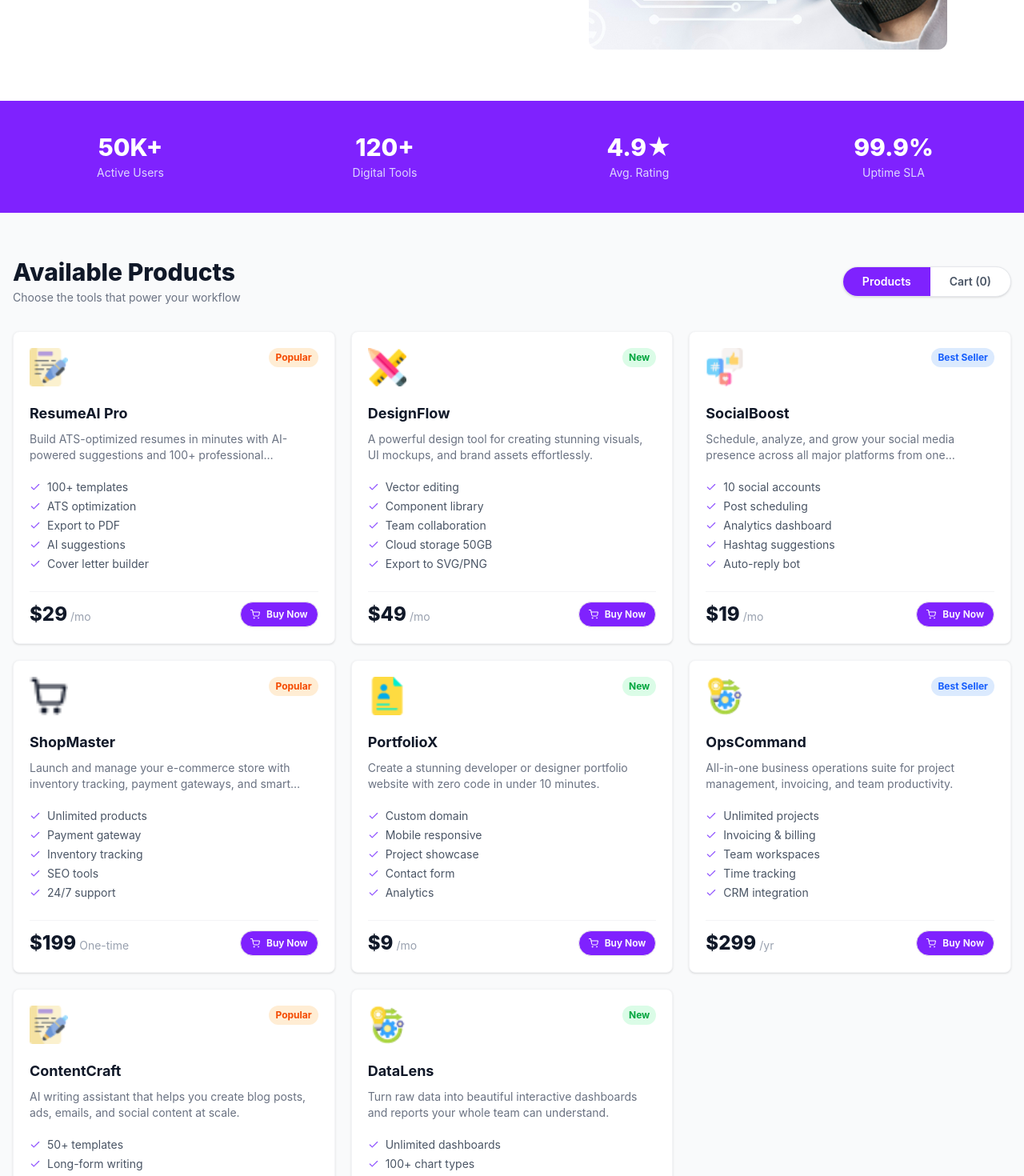
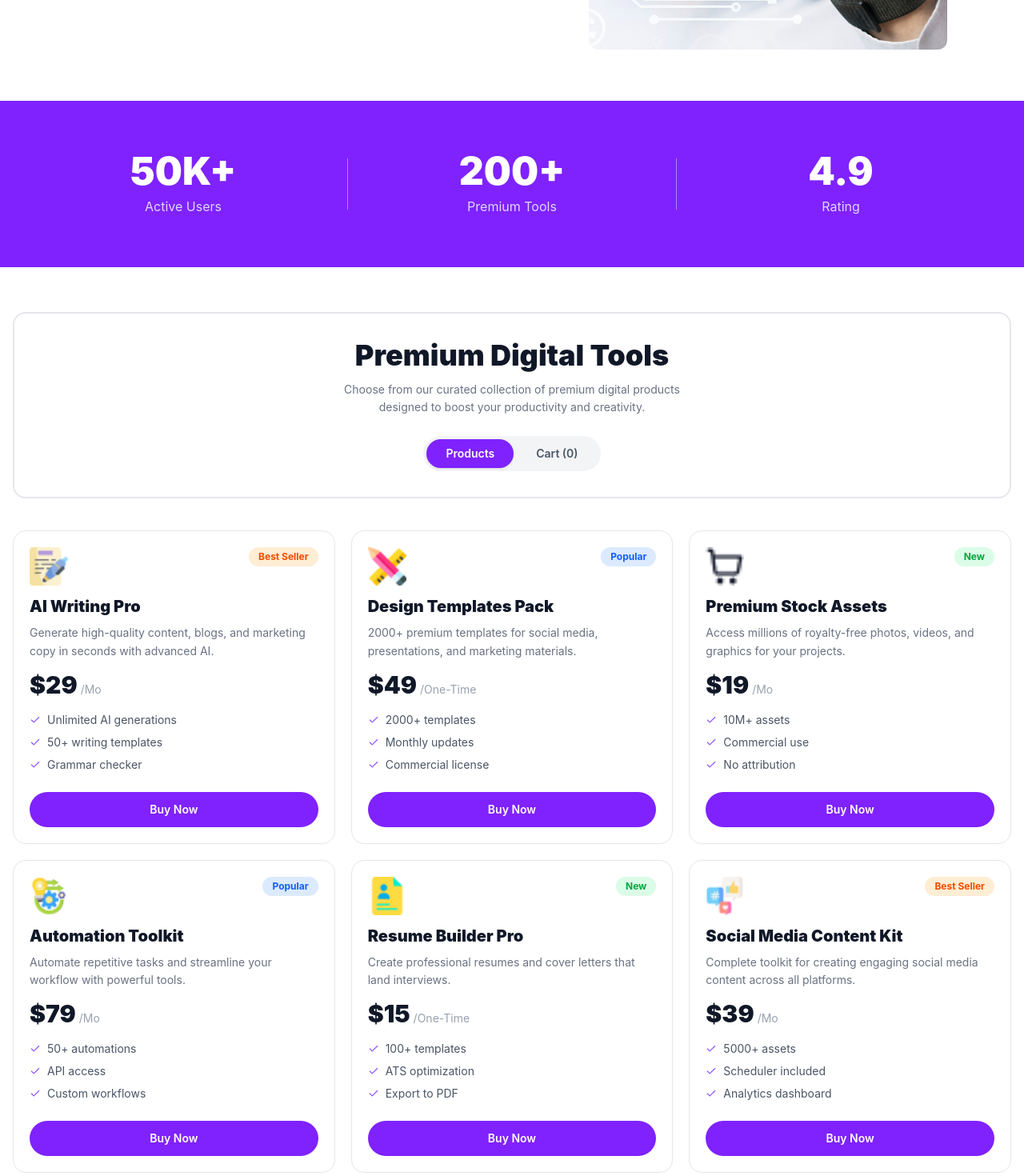
Before and after one commit to NourinDina395/web-course-assignment6, a React (Vite) app: page / in a window 1280 px wide. Shown: the part 600-2070 px from the top of the page at 80% size. Built offline with nearby package versions, Linux system fonts and the light colour scheme.

Commit message:
stat and products card okk

```diff
--- a/public/products.json
+++ b/public/products.json
@@ -1,90 +1,68 @@
 [
   {
     "id": 1,
-    "name": "ResumeAI Pro",
-    "description": "Build ATS-optimized resumes in minutes with AI-powered suggestions and 100+ professional templates.",
+    "name": "AI Writing Pro",
+    "description": "Generate high-quality content, blogs, and marketing copy in seconds with advanced AI.",
     "price": 29,
-    "period": "monthly",
-    "tag": "Popular",
-    "tagType": "popular",
-    "features": ["100+ templates", "ATS optimization", "Export to PDF", "AI suggestions", "Cover letter builder"],
+    "period": "Mo",
+    "tag": "Best Seller",
+    "tagType": "bestseller",
+    "features": ["Unlimited AI generations", "50+ writing templates", "Grammar checker"],
     "icon": "writing"
   },
   {
     "id": 2,
-    "name": "DesignFlow",
-    "description": "A powerful design tool for creating stunning visuals, UI mockups, and brand assets effortlessly.",
+    "name": "Design Templates Pack",
+    "description": "2000+ premium templates for social media, presentations, and marketing materials.",
     "price": 49,
-    "period": "monthly",
-    "tag": "New",
-    "tagType": "new",
-    "features": ["Vector editing", "Component library", "Team collaboration", "Cloud storage 50GB", "Export to SVG/PNG"],
+    "period": "One-Time",
+    "tag": "Popular",
+    "tagType": "popular",
+    "features": ["2000+ templates", "Monthly updates", "Commercial license"],
     "icon": "design"
   },
   {
     "id": 3,
-    "name": "SocialBoost",
-    "description": "Schedule, analyze, and grow your social media presence across all major platforms from one dashboard.",
+    "name": "Premium Stock Assets",
+    "description": "Access millions of royalty-free photos, videos, and graphics for your projects.",
     "price": 19,
-    "period": "monthly",
-    "tag": "Best Seller",
-    "tagType": "bestseller",
-    "features": ["10 social accounts", "Post scheduling", "Analytics dashboard", "Hashtag suggestions", "Auto-reply bot"],
-    "icon": "social"
+    "period": "Mo",
+    "tag": "New",
+    "tagType": "new",
+    "features": ["10M+ assets", "Commercial use", "No attribution"],
+    "icon": "shopping"
   },
   {
     "id": 4,
-    "name": "ShopMaster",
-    "description": "Launch and manage your e-commerce store with inventory tracking, payment gateways, and smart analytics.",
-    "price": 199,
-    "period": "one-time",
+    "name": "Automation Toolkit",
+    "description": "Automate repetitive tasks and streamline your workflow with powerful tools.",
+    "price": 79,
+    "period": "Mo",
     "tag": "Popular",
     "tagType": "popular",
-    "features": ["Unlimited products", "Payment gateway", "Inventory tracking", "SEO tools", "24/7 support"],
-    "icon": "shopping"
+    "features": ["50+ automations", "API access", "Custom workflows"],
+    "icon": "operation"
   },
   {
     "id": 5,
-    "name": "PortfolioX",
-    "description": "Create a stunning developer or designer portfolio website with zero code in under 10 minutes.",
-    "price": 9,
-    "period": "monthly",
+    "name": "Resume Builder Pro",
+    "description": "Create professional resumes and cover letters that land interviews.",
+    "price": 15,
+    "period": "One-Time",
     "tag": "New",
     "tagType": "new",
-    "features": ["Custom domain", "Mobile responsive", "Project showcase", "Contact form", "Analytics"],
+    "features": ["100+ templates", "ATS optimization", "Export to PDF"],
     "icon": "portfolio"
   },
   {
     "id": 6,
-    "name": "OpsCommand",
-    "description": "All-in-one business operations suite for project management, invoicing, and team productivity.",
-    "price": 299,
-    "period": "yearly",
+    "name": "Social Media Content Kit",
+    "description": "Complete toolkit for creating engaging social media content across all platforms.",
+    "price": 39,
+    "period": "Mo",
     "tag": "Best Seller",
     "tagType": "bestseller",
-    "features": ["Unlimited projects", "Invoicing & billing", "Team workspaces", "Time tracking", "CRM integration"],
-    "icon": "operation"
-  },
-  {
-    "id": 7,
-    "name": "ContentCraft",
-    "description": "AI writing assistant that helps you create blog posts, ads, emails, and social content at scale.",
-    "price": 39,
-    "period": "monthly",
-    "tag": "Popular",
-    "tagType": "popular",
-    "features": ["50+ templates", "Long-form writing", "Plagiarism check", "SEO optimizer", "Multi-language"],
-    "icon": "writing"
-  },
-  {
-    "id": 8,
-    "name": "DataLens",
-    "description": "Turn raw data into beautiful interactive dashboards and reports your whole team can understand.",
-    "price": 79,
-    "period": "monthly",
-    "tag": "New",
-    "tagType": "new",
-    "features": ["Unlimited dashboards", "100+ chart types", "Real-time data", "CSV/Excel import", "Share & embed"],
-    "icon": "operation"
+    "features": ["5000+ assets", "Scheduler included", "Analytics dashboard"],
+    "icon": "social"
   }
 ]
--- a/src/components/Products/MainSection.jsx
+++ b/src/components/Products/MainSection.jsx
@@ -5,7 +5,6 @@ import { toast } from "react-toastify";
 
 const ProductList = ({ productsPromise, cartItems, setCartItems }) => {
   const products = use(productsPromise);
-
   return (
     <div className="grid grid-cols-1 md:grid-cols-2 lg:grid-cols-3 gap-5">
       {products.map((product) => (
@@ -31,47 +30,49 @@ const MainSection = ({ productsPromise, cartItems, setCartItems }) => {
       return;
     }
     setCartItems([]);
-    toast.success("🎉 Order placed successfully! Thank you for your purchase!");
+    toast.success("🎉 Order placed successfully!");
   };
 
   return (
-    <section id="products" className="py-14 bg-gray-50">
+    <section id="products" className="py-14 bg-white">
       <div className="container mx-auto px-4">
-        {/* Header with toggle */}
-        <div className="flex flex-col sm:flex-row items-start sm:items-center justify-between gap-4 mb-8">
-          <div>
-            <h2 className="text-3xl font-extrabold text-gray-900">
-              {activeTab === "products" ? "Available Products" : `My Cart (${cartItems.length})`}
+
+        {/* Section header - inside dashed border box */}
+        <div className="border-2  border-gray-200 rounded-2xl p-8 mb-10">
+          <div className="text-center mb-6">
+            <h2 className="text-4xl font-black text-gray-900 mb-3">
+              Premium Digital Tools
             </h2>
-            <p className="text-gray-500 text-sm mt-1">
-              {activeTab === "products"
-                ? "Choose the tools that power your workflow"
-                : "Review your selected tools"}
+            <p className="text-gray-500 text-sm max-w-md mx-auto leading-relaxed">
+              Choose from our curated collection of premium digital products designed to
+              boost your productivity and creativity.
             </p>
           </div>
 
           {/* Toggle buttons */}
-          <div className="flex rounded-full border border-gray-200 overflow-hidden bg-white shadow-sm">
+          <div className="flex justify-center">
+            <div className="flex items-center gap-1 bg-gray-100 rounded-full p-1">
               <button
                 onClick={() => setActiveTab("products")}
-              className={`px-6 py-2 text-sm font-semibold transition-colors ${
+                className={`px-6 py-2 text-sm font-semibold rounded-full transition-colors ${
                   activeTab === "products"
-                  ? "bg-violet-600 text-white"
-                  : "text-gray-600 hover:bg-gray-50"
+                    ? "bg-violet-600 text-white shadow"
+                    : "text-gray-600 hover:text-gray-900"
                 }`}
               >
                 Products
               </button>
               <button
                 onClick={() => setActiveTab("cart")}
-              className={`px-6 py-2 text-sm font-semibold transition-colors ${
+                className={`px-6 py-2 text-sm font-semibold rounded-full transition-colors ${
                   activeTab === "cart"
-                  ? "bg-violet-600 text-white"
-                  : "text-gray-600 hover:bg-gray-50"
+                    ? "bg-violet-600 text-white shadow"
+                    : "text-gray-600 hover:text-gray-900"
                 }`}
               >
                 Cart ({cartItems.length})
               </button>
+            </div>
           </div>
         </div>
 
@@ -96,10 +97,10 @@ const MainSection = ({ productsPromise, cartItems, setCartItems }) => {
               <div className="text-center py-16">
                 <div className="text-6xl mb-4">🛒</div>
                 <h3 className="text-xl font-bold text-gray-700 mb-2">Your cart is empty</h3>
-                <p className="text-gray-400">Go to the Products tab to add tools to your cart.</p>
+                <p className="text-gray-400">Go to the Products tab to add tools.</p>
                 <button
                   onClick={() => setActiveTab("products")}
-                  className="btn bg-violet-600 text-white hover:bg-violet-700 mt-5 rounded-full"
+                  className="bg-violet-600 text-white hover:bg-violet-700 mt-5 px-6 py-2 rounded-full text-sm font-semibold"
                 >
                   Browse Products
                 </button>
@@ -114,8 +115,6 @@ const MainSection = ({ productsPromise, cartItems, setCartItems }) => {
                     setCartItems={setCartItems}
                   />
                 ))}
-
-                {/* Summary */}
                 <div className="mt-6 p-5 bg-violet-50 rounded-2xl border border-violet-100">
                   <div className="flex justify-between items-center mb-4">
                     <span className="text-gray-600 font-medium">Total ({cartItems.length} items)</span>
@@ -123,7 +122,7 @@ const MainSection = ({ productsPromise, cartItems, setCartItems }) => {
                   </div>
                   <button
                     onClick={handleCheckout}
-                    className="btn w-full bg-violet-600 hover:bg-violet-700 text-white rounded-full"
+                    className="w-full bg-violet-600 hover:bg-violet-700 text-white font-semibold py-3 rounded-full transition-colors"
                   >
                     Proceed to Checkout
                   </button>
--- a/src/components/Products/ProductCard.jsx
+++ b/src/components/Products/ProductCard.jsx
@@ -1,5 +1,5 @@
 import React, { useState } from "react";
-import { FiCheck, FiShoppingCart } from "react-icons/fi";
+import { FiCheck } from "react-icons/fi";
 import { toast } from "react-toastify";
 import designIcon from "../../assets/products/design-tool.png";
 import operationIcon from "../../assets/products/operation.png";
@@ -18,20 +18,13 @@ const iconMap = {
 };
 
 const tagColors = {
-  popular: "bg-orange-100 text-orange-600",
+  popular: "bg-blue-100 text-blue-600",
   new: "bg-green-100 text-green-600",
-  bestseller: "bg-blue-100 text-blue-600",
-};
-
-const periodLabel = {
-  "one-time": "One-time",
-  monthly: "/mo",
-  yearly: "/yr",
+  bestseller: "bg-orange-100 text-orange-600",
 };
 
 const ProductCard = ({ product, cartItems, setCartItems }) => {
   const [added, setAdded] = useState(false);
-
   const isInCart = cartItems.some((item) => item.id === product.id);
 
   const handleAddToCart = () => {
@@ -46,9 +39,8 @@ const ProductCard = ({ product, cartItems, setCartItems }) => {
   };
 
   return (
-    <div className="card bg-white border border-gray-100 shadow-sm hover:shadow-md transition-shadow">
-      <div className="card-body p-5">
-        {/* Tag & icon row */}
+    <div className="bg-white border border-gray-200 rounded-2xl p-5 flex flex-col hover:shadow-md transition-shadow">
+      {/* Icon & Tag row */}
       <div className="flex items-start justify-between mb-3">
         <img
           src={iconMap[product.icon] || writingIcon}
@@ -56,7 +48,7 @@ const ProductCard = ({ product, cartItems, setCartItems }) => {
           className="w-12 h-12 object-contain"
         />
         <span
-            className={`text-xs font-bold px-2 py-1 rounded-full ${
+          className={`text-xs font-bold px-3 py-1 rounded-full ${
             tagColors[product.tagType] || "bg-gray-100 text-gray-600"
           }`}
         >
@@ -64,12 +56,20 @@ const ProductCard = ({ product, cartItems, setCartItems }) => {
         </span>
       </div>
 
-        {/* Name & desc */}
-        <h3 className="font-bold text-lg text-gray-900">{product.name}</h3>
-        <p className="text-gray-500 text-sm mb-3 line-clamp-2">{product.description}</p>
+      {/* Name */}
+      <h3 className="font-black text-xl text-gray-900 mb-2">{product.name}</h3>
+
+      {/* Description */}
+      <p className="text-gray-500 text-sm mb-3 leading-relaxed">{product.description}</p>
+
+      {/* Price */}
+      <div className="mb-4">
+        <span className="text-3xl font-black text-gray-900">${product.price}</span>
+        <span className="text-gray-400 text-sm ml-1">/{product.period}</span>
+      </div>
 
       {/* Features */}
-        <ul className="space-y-1 mb-4">
+      <ul className="space-y-2 mb-6 flex-1">
         {product.features.map((f, i) => (
           <li key={i} className="flex items-center gap-2 text-sm text-gray-600">
             <FiCheck className="text-violet-500 shrink-0" />
@@ -78,28 +78,18 @@ const ProductCard = ({ product, cartItems, setCartItems }) => {
         ))}
       </ul>
 
-        {/* Price & button */}
-        <div className="flex items-center justify-between mt-auto pt-3 border-t border-gray-100">
-          <div>
-            <span className="text-2xl font-extrabold text-gray-900">${product.price}</span>
-            <span className="text-gray-400 text-sm ml-1">{periodLabel[product.period] || ""}</span>
-          </div>
+      {/* Buy Now button */}
       <button
         onClick={handleAddToCart}
         disabled={isInCart}
-            className={`btn btn-sm rounded-full gap-2 ${
+        className={`w-full py-3 rounded-full font-semibold text-sm transition-colors ${
           isInCart
-                ? "bg-gray-100 text-gray-400 cursor-not-allowed"
-                : added
-                ? "bg-green-500 text-white"
+            ? "bg-gray-200 text-gray-400 cursor-not-allowed"
             : "bg-violet-600 hover:bg-violet-700 text-white"
         }`}
       >
-            <FiShoppingCart />
-            {isInCart ? "In Cart" : added ? "Added!" : "Buy Now"}
+        {isInCart ? "Added to Cart ✓" : "Buy Now"}
       </button>
-        </div>
-      </div>
     </div>
   );
 };
--- a/src/components/Stats/Stats.jsx
+++ b/src/components/Stats/Stats.jsx
@@ -1,23 +1,35 @@
 import React from "react";
-
-const stats = [
-  { value: "50K+", label: "Active Users" },
-  { value: "120+", label: "Digital Tools" },
-  { value: "4.9★", label: "Avg. Rating" },
-  { value: "99.9%", label: "Uptime SLA" },
-];
 
 const Stats = () => {
   return (
-    <section className="bg-violet-600 py-10">
-      <div className="container mx-auto px-4">
-        <div className="grid grid-cols-2 md:grid-cols-4 gap-6 text-center text-white">
-          {stats.map((stat, i) => (
-            <div key={i}>
-              <p className="text-3xl font-extrabold">{stat.value}</p>
-              <p className="text-violet-200 text-sm mt-1">{stat.label}</p>
-            </div>
-          ))}
+    <section className="bg-violet-600 py-12">
+      <div className="container mx-auto px-6">
+        <div className="flex flex-col md:flex-row items-center justify-center gap-0">
+
+          {/* Stat 1 */}
+          <div className="flex-1 text-center py-4">
+            <p className="text-5xl font-black text-white">50K+</p>
+            <p className="text-violet-200 text-base mt-2">Active Users</p>
+          </div>
+
+          {/* Divider */}
+          <div className="hidden md:block w-px h-16 bg-violet-400"></div>
+
+          {/* Stat 2 */}
+          <div className="flex-1 text-center py-4">
+            <p className="text-5xl font-black text-white">200+</p>
+            <p className="text-violet-200 text-base mt-2">Premium Tools</p>
+          </div>
+
+          {/* Divider */}
+          <div className="hidden md:block w-px h-16 bg-violet-400"></div>
+
+          {/* Stat 3 */}
+          <div className="flex-1 text-center py-4">
+            <p className="text-5xl font-black text-white">4.9</p>
+            <p className="text-violet-200 text-base mt-2">Rating</p>
+          </div>
+
         </div>
       </div>
     </section>
```
Lines whose indentation alone changed are shown as unchanged.
